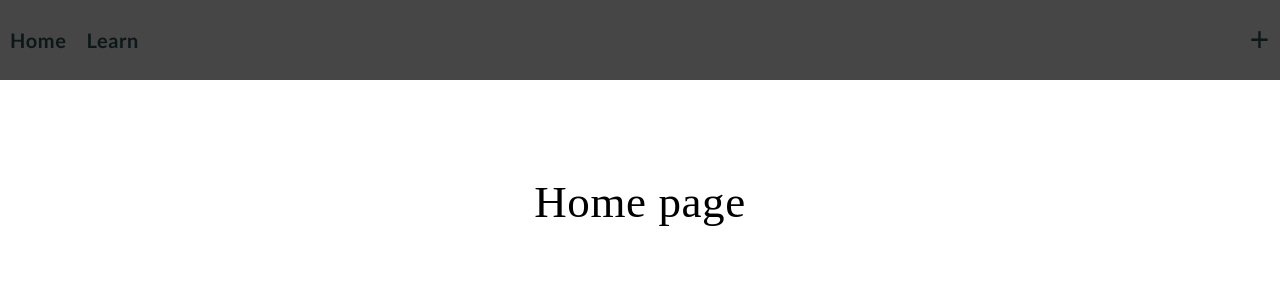
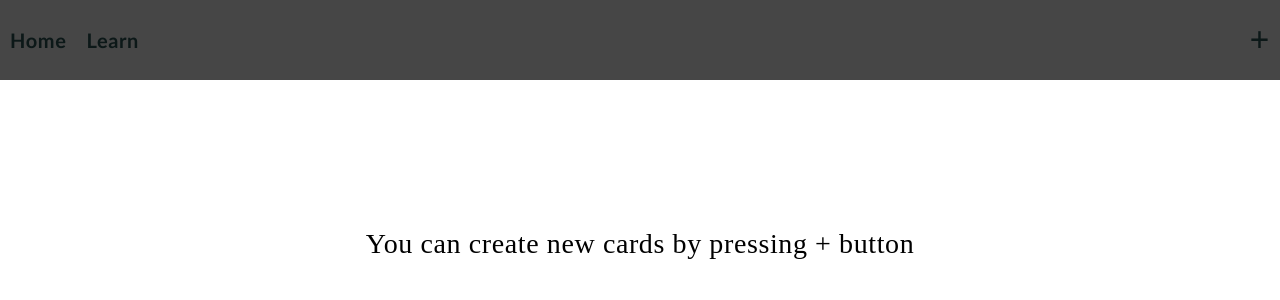
Before and after one commit to HIELIYA2/srs-learning, a React (Create React App) app in the folder frontend/: page / in a window 1280 px wide. Shown: the top 300 px of the page. Built offline with nearby package versions, Linux system fonts and the light colour scheme.

Commit message:
edit home page

```diff
--- a/frontend/src/pages/home/home.css
+++ b/frontend/src/pages/home/home.css
@@ -1,8 +1,5 @@
-.home-page {
+.home-paragraph {
+    padding-top: 150px;
+    text-align: center;
+    font-size: 28px;
 }
-.home-title {
-    font-size: 45px;
-    display: flex;
-    justify-content: center;
-    margin-top: 100px;
-}
--- a/frontend/src/pages/home/home.tsx
+++ b/frontend/src/pages/home/home.tsx
@@ -3,8 +3,8 @@ import './home.css';
 
 function Home() {
     return (
-        <div className="home-page">
-            <h1 className="home-title">Home page</h1>
+        <div>
+            <p className="home-paragraph">You can create new cards by pressing + button</p>
         </div>
     );
 }
```
